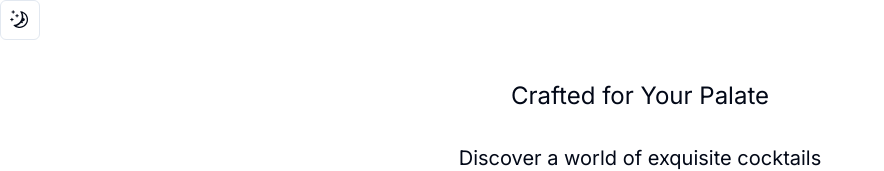
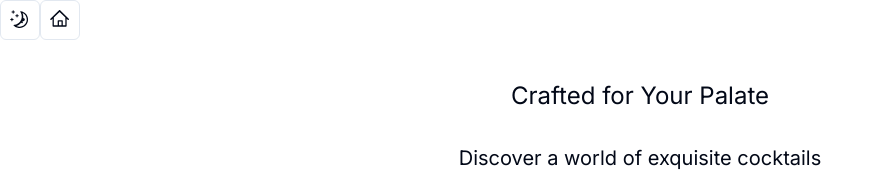
Before and after one commit to kingkwongsta/mixology, a Next.js app: page / in a window 1280 px wide. Shown: the top 171 px of the page, without its empty margins (0-884 px from the left). Built offline with nearby package versions, Linux system fonts and the light colour scheme.

Commit message:
create a home button with icon

```diff
--- a/src/app/components/ModeToggle.jsx
+++ b/src/app/components/ModeToggle.jsx
@@ -1,8 +1,9 @@
 "use client";
 
 import * as React from "react";
-import { MoonIcon, SunIcon } from "@radix-ui/react-icons";
+import { MoonIcon, SunIcon, HomeIcon } from "@radix-ui/react-icons";
 import { useTheme } from "next-themes";
+import Link from "next/link";
 
 import { Button } from "@/components/ui/button";
 
@@ -11,6 +12,7 @@ export default function ModeToggle() {
   const isDarkMode = theme === "dark";
 
   return (
+    <>
       <Button
         variant="outline"
         size="icon"
@@ -24,5 +26,14 @@ export default function ModeToggle() {
         )}
         <span className="sr-only">Toggle theme</span>
       </Button>
+      <Button
+        variant="outline"
+        size="icon"
+        className={`${isDarkMode ? "dark:text-white" : ""}`}
+      >
+        <HomeIcon className="h-[1.2rem] w-[1.2rem]" />
+        <span className="sr-only">AWERAWER</span>
+      </Button>
+    </>
   );
 }
```
Lines whose indentation alone changed are shown as unchanged.
